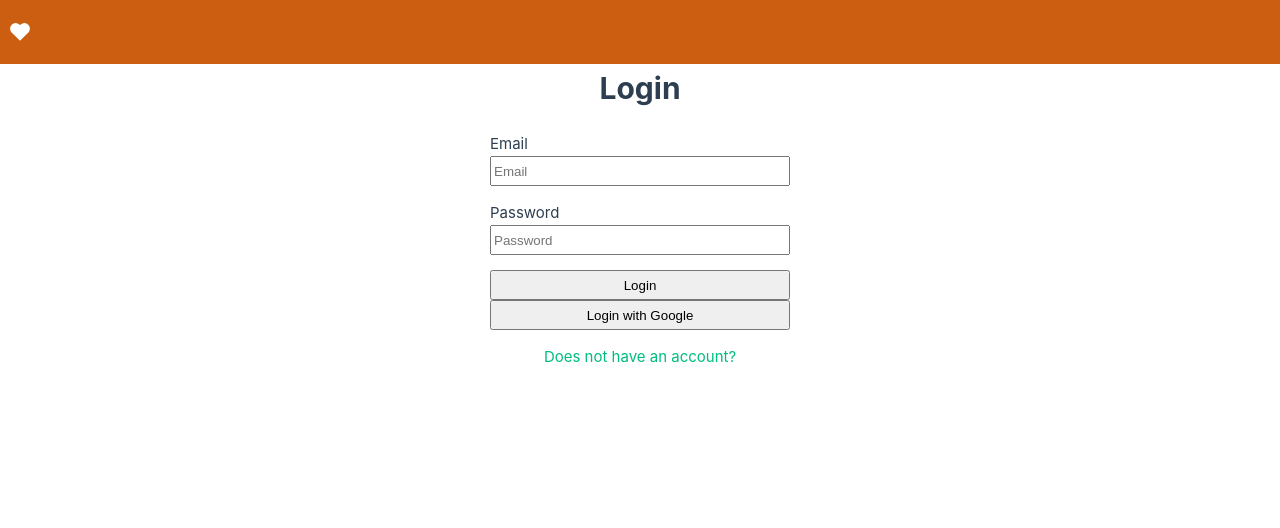
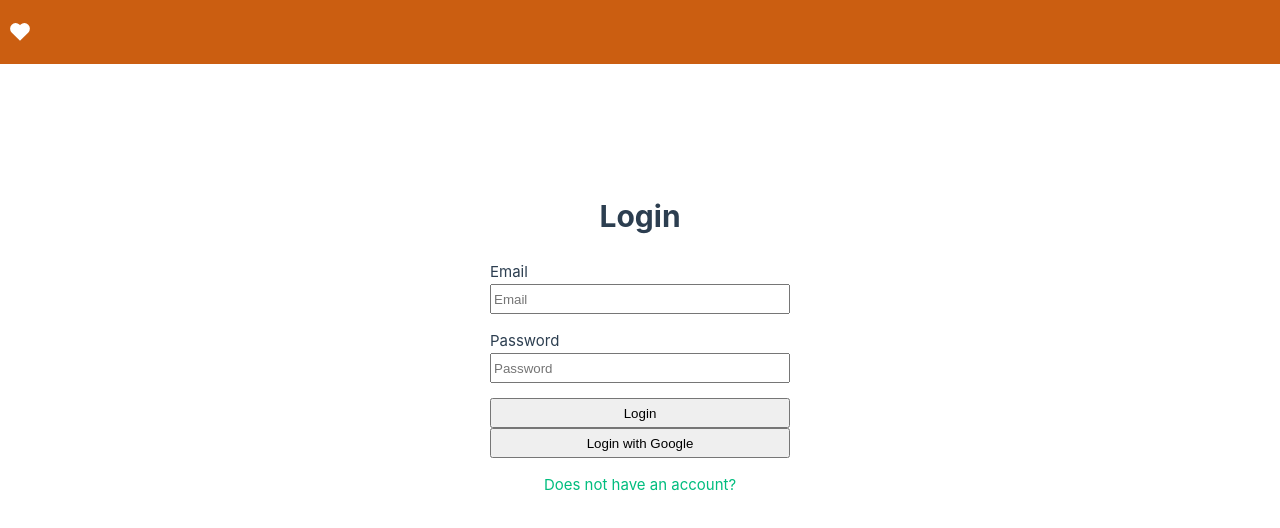
Before and after one commit to BastirChefs/web, a Vue app: page /login in a window 1280 px wide. Shown: the top 528 px of the page. Built offline with nearby package versions, Linux system fonts and the light colour scheme; no server answers; what vuefire would draw is missing.

Commit message:
add login, register margin

```diff
--- a/src/assets/main.css
+++ b/src/assets/main.css
@@ -11,6 +11,10 @@ a,
   a:hover {
     background-color: hsla(160, 100%, 37%, 0.2);
   }
+}
+
+.user-form-container {
+  margin-top: 10%;
 }
 
 .user-form-info {
--- a/src/views/LoginView.vue
+++ b/src/views/LoginView.vue
@@ -9,8 +9,6 @@ const password = ref('')
 const login = () => {
   signInWithEmailAndPassword(getAuth(), email.value, password.value)
     .then((data) => {
-      console.log('Success')
-      console.log(data)
       router.push('/')
     })
     .catch((error) => {
@@ -33,6 +31,7 @@ const loginWithGoogle = () => {
 }
 </script>
 <template>
+  <div class="user-form-container">
     <div class="user-form-info">Login</div>
 
     <div class="user-form">
@@ -50,4 +49,5 @@ const loginWithGoogle = () => {
       </div>
       <div><RouterLink to="/register">Does not have an account?</RouterLink></div>
     </div>
+  </div>
 </template>
--- a/src/views/RegisterView.vue
+++ b/src/views/RegisterView.vue
@@ -33,6 +33,7 @@ const registerWithGoogle = () => {
 }
 </script>
 <template>
+  <div class="user-form-container">
     <div class="user-form-info">Register</div>
 
     <div class="user-form">
@@ -50,4 +51,5 @@ const registerWithGoogle = () => {
       </div>
       <div><RouterLink to="/login">Already have an account?</RouterLink></div>
     </div>
+  </div>
 </template>
```
Lines whose indentation alone changed are shown as unchanged.
